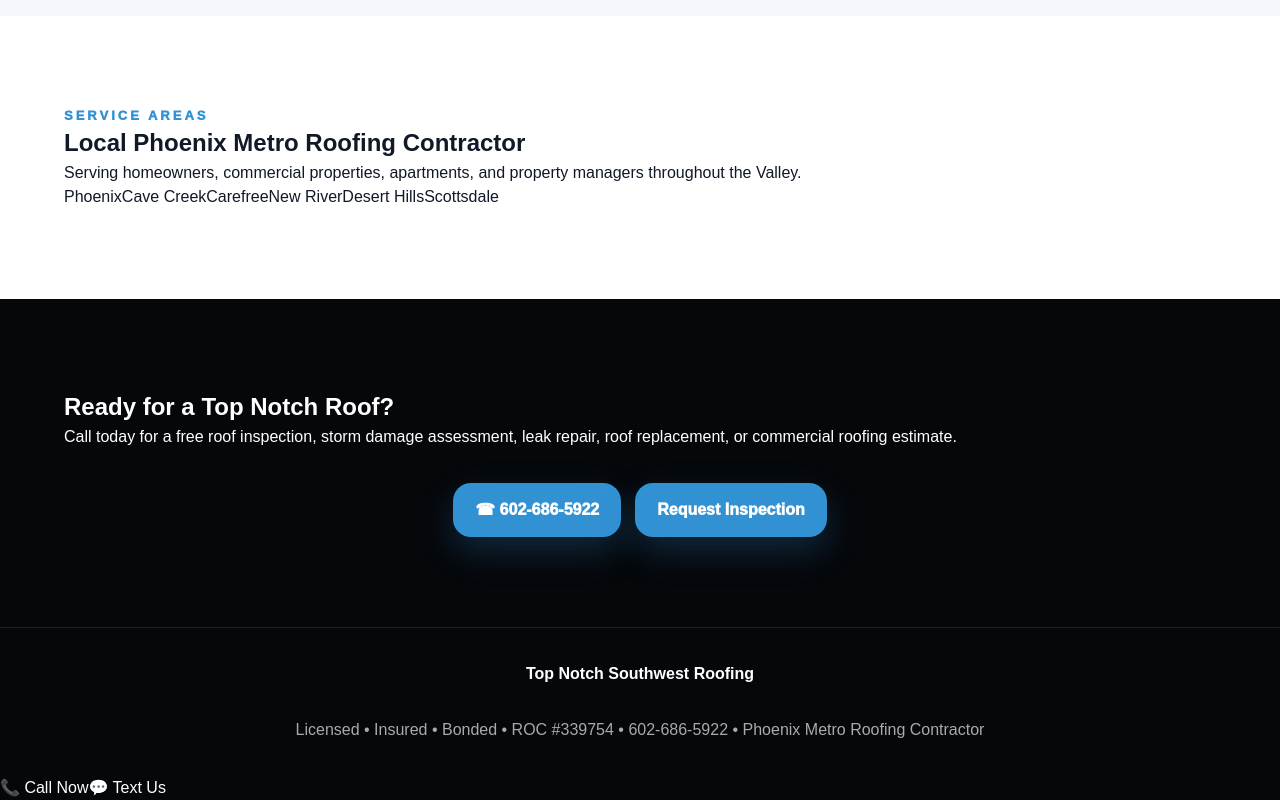
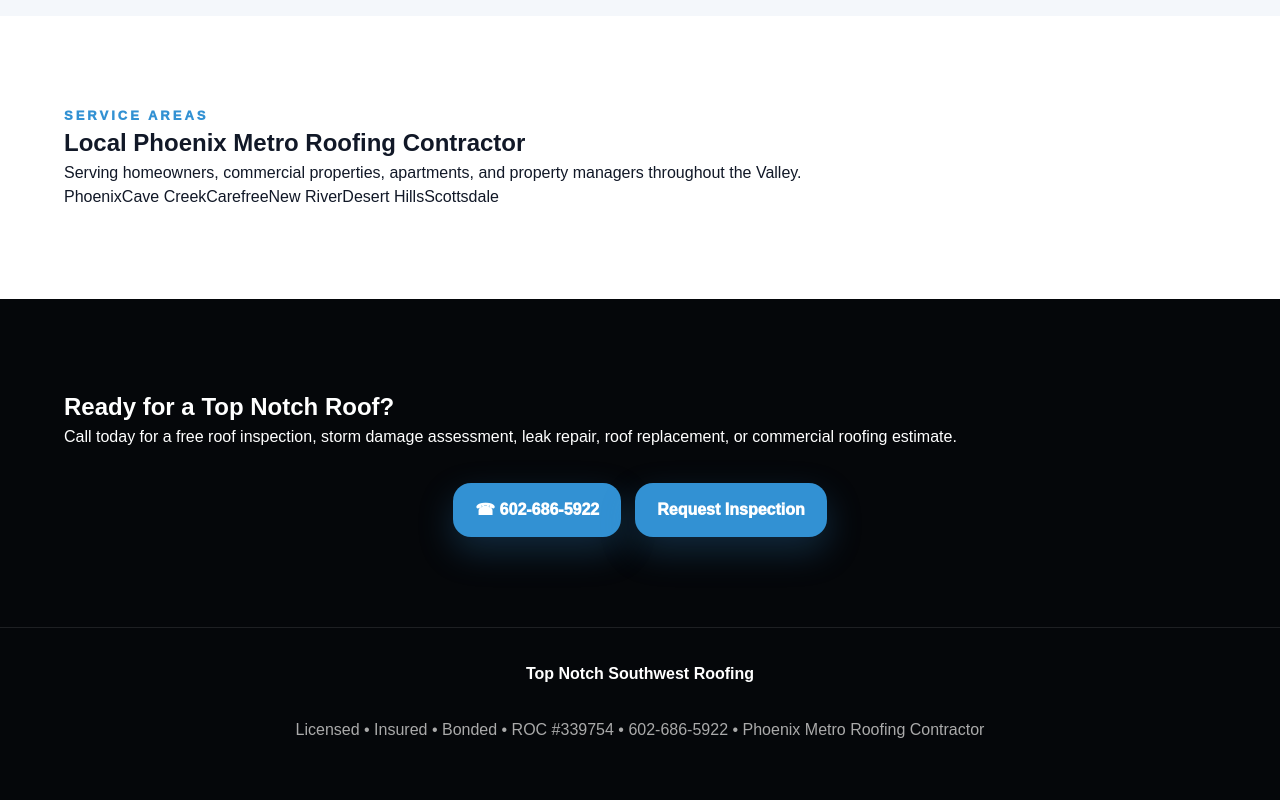
Before and after one commit to topnotchsw-roof/top-notch-roofing, a Next.js app: page / in a window 1280 px wide. Shown: the part 3759-4559 px from the top of the page. After the commit the page ends 4535 px from the top, so only its background shows below. Built offline with nearby package versions, Linux system fonts and the light colour scheme.

Commit message:
Update page.tsx

```diff
--- a/app/page.tsx
+++ b/app/page.tsx
@@ -215,15 +215,7 @@
 
       <footer><strong>Top Notch Southwest Roofing</strong><br />Licensed • Insured • Bonded • ROC #339754 • 602-686-5922 • Phoenix Metro Roofing Contractor</footer>
 
-    <div className="mobileLeadBar">
-  <a href="tel:6026865922" className="mobileLeadBtn call">
-    📞 Call Now
-  </a>
 
-  <a href="sms:6026865922" className="mobileLeadBtn text">
-    💬 Text Us
-  </a>
-</div>
     </main>
   );
 }
```
